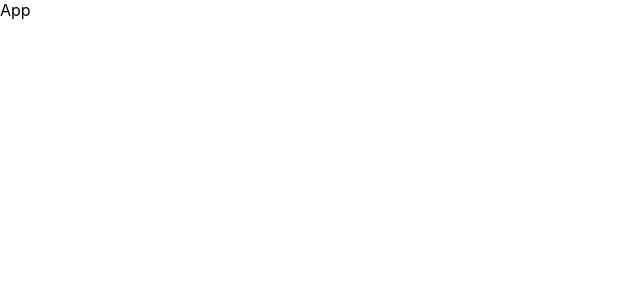
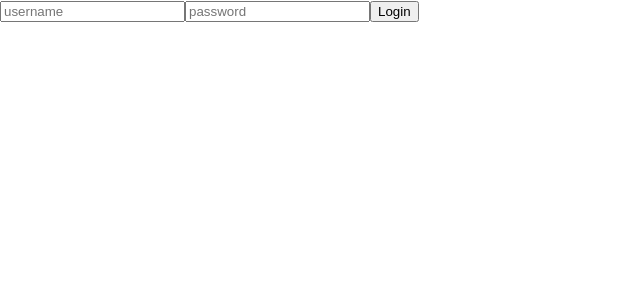
Before and after one commit to skyler-torian/friendstr-front-end, a React (Create React App) app: page / in a window 1280 px wide. Shown: the top 300 px of the page, without its empty margins (0-640 px from the left). Built offline with nearby package versions, Linux system fonts and the light colour scheme.

Commit message:
set up basic login form to pass username out to state

```diff
--- a/src/App.js
+++ b/src/App.js
@@ -1,11 +1,20 @@
 import React from 'react';
-
+// import Games from './components/Games'
+// import Profile from './components/Profile'
+import Login from './components/Login'
 import './App.css';
 
 class App extends React.Component {
   render() {
+    this.state = {
+      current_user: {}
+    }
+
       return (
-          <div>App</div>
+          <div>
+            < Login />
+
+          </div>
       )
   }
 }
--- a/src/components/Login.js
+++ b/src/components/Login.js
@@ -3,7 +3,13 @@
 class Login extends React.Component {
     render() {
         return (
-            <div>Login Component</div>
+            <div>
+                <form>
+                    <input type='text' placeholder="username"/>
+                    <input type='password' placeholder="password"/>
+                    <button type='submit'>Login</button>
+                </form>
+            </div>
         )
     }
 }
```
